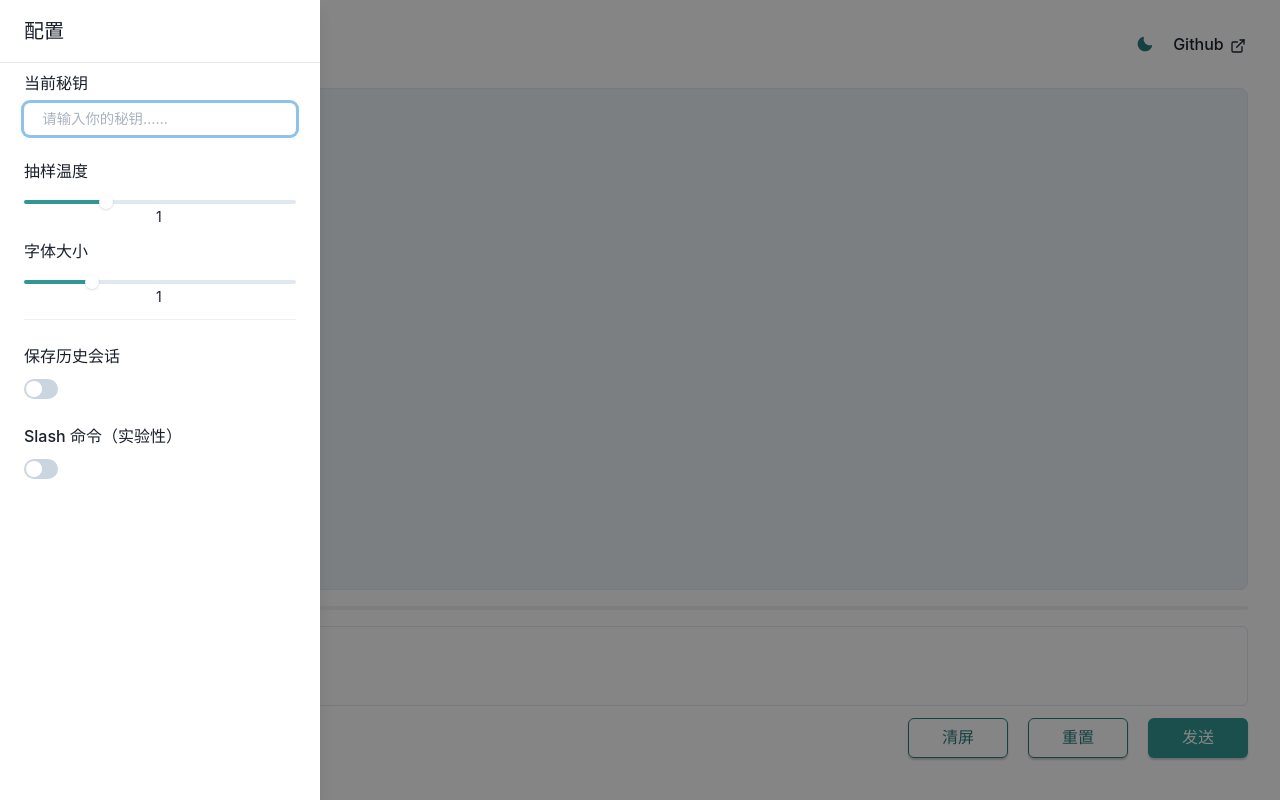
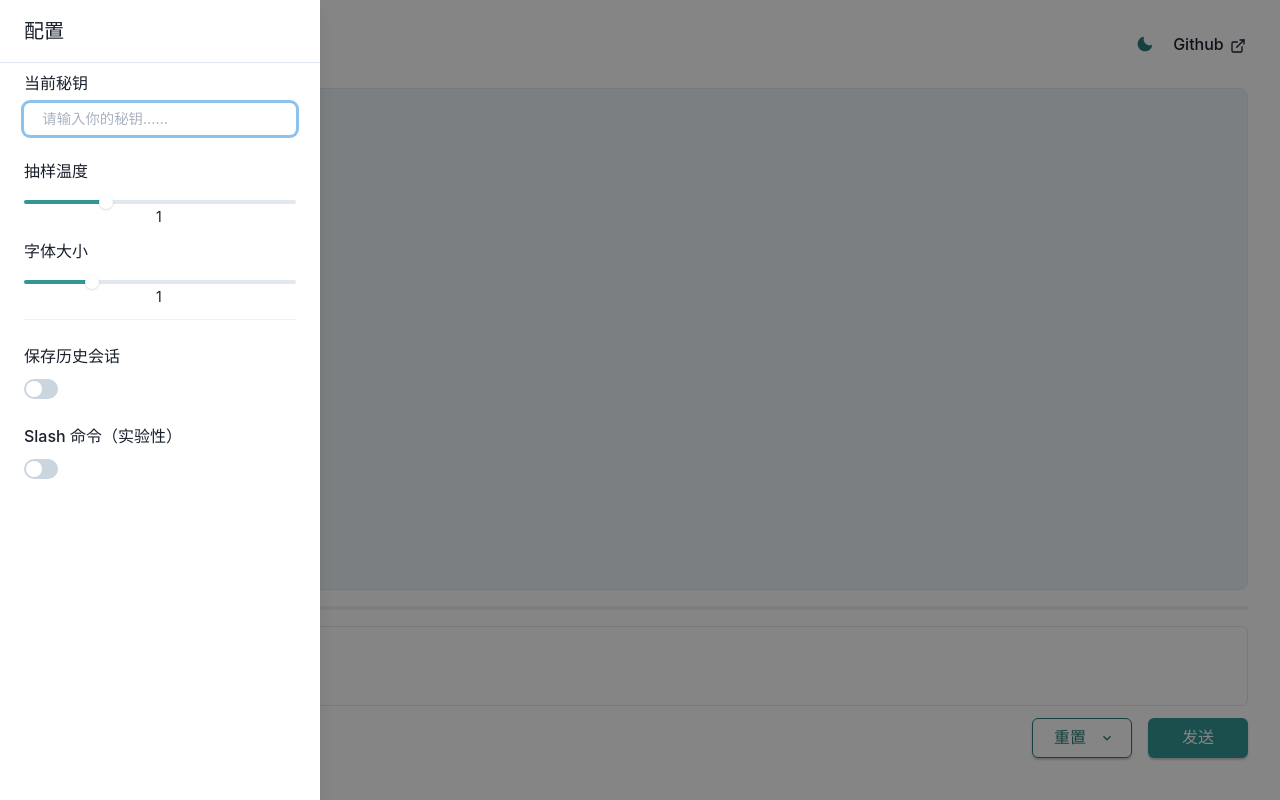
Before and after one commit to xleliu/ImGPT, a React (Vite) app: page / in a window 1280 px wide. Built offline with nearby package versions, Linux system fonts and the light colour scheme.

Commit message:
小屏幕适配

```diff
--- a/src/components/Chat.tsx
+++ b/src/components/Chat.tsx
@@ -12,8 +12,8 @@ import {
     MenuButton,
     Progress,
     HStack,
-    useMediaQuery,
 } from "@chakra-ui/react";
+import { ChevronDownIcon } from "@chakra-ui/icons";
 import { useState, useContext, useEffect, useRef } from "react";
 import { ChatCompletionRequestMessage, Configuration, OpenAIApi } from "openai";
 import { SettingContext } from "../utils/settingContext";
@@ -27,9 +27,6 @@ export default function () {
     const { config, reqParams } = useContext(SettingContext);
     const [prompt, setPrompt] = useState("");
     const [loading, setLoading] = useState(false);
-
-    // 移动端
-    const [isLargerThan480] = useMediaQuery("(min-width: 480px)");
 
     let openai: OpenAIApi;
     const setupOpenAI = () => {
@@ -152,24 +149,9 @@ export default function () {
                         {/* {config.saveSession ? <Session /> : null} */}
                     </HStack>
                     <Spacer />
-                    <ButtonGroup gap="3">
-                        <Button
-                            display={isLargerThan480 ? "" : "none"}
-                            variant="outline"
-                            size="md"
-                            onClick={() => {
-                                setMessages([]);
-                                setMessageStack([]);
-                                setLoading(false);
-                            }}
-                            w="100px"
-                        >
-                            清屏
-                        </Button>
-                        <Button
-                            variant="outline"
-                            size="md"
-                            onClick={() => {
+                    <ButtonGroup gap="2">
+                        <ResetChat
+                            onResetClick={() => {
                                 if (messages.length > 0) {
                                     messageStack.at(-1)!.resetContext = true;
                                     setMessageStack([...messageStack]);
@@ -177,10 +159,12 @@ export default function () {
                                 setMessages([]);
                                 setLoading(false);
                             }}
-                            w="100px"
-                        >
-                            重置
-                        </Button>
+                            onCleanClick={() => {
+                                setMessages([]);
+                                setMessageStack([]);
+                                setLoading(false);
+                            }}
+                        />
                         <Button size="md" onClick={handleClick} w="100px">
                             发送
                         </Button>
@@ -188,6 +172,24 @@ export default function () {
                 </Flex>
             </Stack>
         </Stack>
+    );
+}
+
+function ResetChat(props: { onResetClick: () => void; onCleanClick: () => void }) {
+    return (
+        <Menu>
+            <MenuButton variant="outline" size="md" w="100px" as={Button} rightIcon={<ChevronDownIcon />}>
+                重置
+            </MenuButton>
+            <MenuList>
+                <MenuItem borderRadius="0" boxShadow="none" onClick={props.onResetClick}>
+                    仅重置会话
+                </MenuItem>
+                <MenuItem borderRadius="0" boxShadow="none" onClick={props.onCleanClick}>
+                    清空全部内容
+                </MenuItem>
+            </MenuList>
+        </Menu>
     );
 }
 
--- a/src/styles.css
+++ b/src/styles.css
@@ -64,9 +64,6 @@ button {
     cursor: pointer;
 }
 
-button:hover {
-    border-color: #396cd8;
-}
 button:active {
     border-color: #396cd8;
     background-color: #e8e8e8;
```
